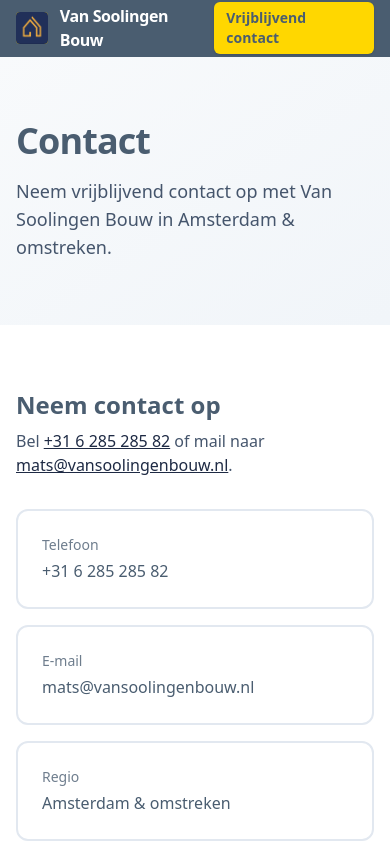
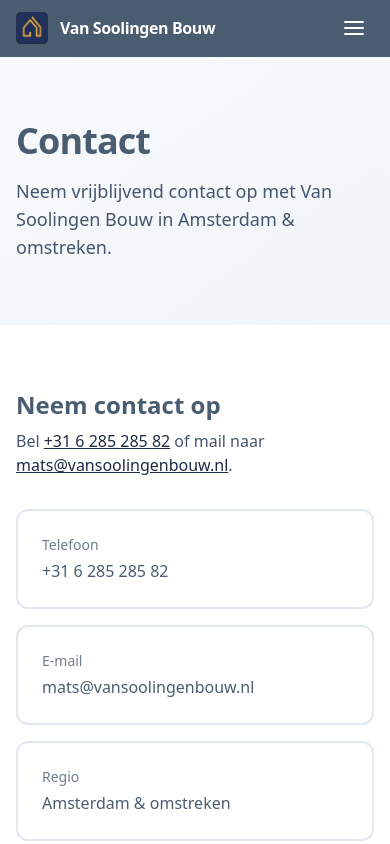
Before and after one commit to DiabeticGeek/vsbDemo, a Next.js app: page /contact in a window 390 px wide. Shown: the top 844 px of the page. Built offline with nearby package versions, Linux system fonts and the light colour scheme.

Commit message:
Feat: mobile hamburger menu with dropdown in SiteHeader (iOS-friendly)

```diff
--- a/src/components/SiteHeader.tsx
+++ b/src/components/SiteHeader.tsx
@@ -1,7 +1,12 @@
+"use client";
+
 import Link from "next/link";
 import Container from "@/components/Container";
+import { useState } from "react";
 
 export default function SiteHeader() {
+  const [open, setOpen] = useState(false);
+
   return (
     <header className="sticky top-0 z-50 border-b border-dark/40 bg-dark">
       <Container>
@@ -29,14 +34,49 @@
               Contact
             </Link>
           </nav>
+          {/* Desktop CTA */}
           <Link
             href="/contact"
-            className="rounded-md bg-gold px-3 py-1.5 text-sm font-semibold text-dark shadow hover:brightness-95"
+            className="hidden sm:inline-block rounded-md bg-gold px-3 py-1.5 text-sm font-semibold text-dark shadow hover:brightness-95"
           >
             Vrijblijvend contact
           </Link>
+
+          {/* Mobile hamburger */}
+          <button
+            type="button"
+            aria-label="Open menu"
+            aria-expanded={open}
+            onClick={() => setOpen((v) => !v)}
+            className="sm:hidden inline-flex items-center justify-center rounded-md p-2 text-white hover:bg-white/10 focus:outline-none focus:ring-2 focus:ring-white/40"
+          >
+            <svg className={`h-6 w-6 ${open ? "hidden" : "block"}`} viewBox="0 0 24 24" fill="none" stroke="currentColor" strokeWidth="2" strokeLinecap="round" strokeLinejoin="round">
+              <line x1="3" y1="12" x2="21" y2="12"></line>
+              <line x1="3" y1="6" x2="21" y2="6"></line>
+              <line x1="3" y1="18" x2="21" y2="18"></line>
+            </svg>
+            <svg className={`h-6 w-6 ${open ? "block" : "hidden"}`} viewBox="0 0 24 24" fill="none" stroke="currentColor" strokeWidth="2" strokeLinecap="round" strokeLinejoin="round">
+              <line x1="18" y1="6" x2="6" y2="18"></line>
+              <line x1="6" y1="6" x2="18" y2="18"></line>
+            </svg>
+          </button>
         </div>
       </Container>
+
+      {/* Mobile dropdown */}
+      {open && (
+        <div className="sm:hidden border-t border-white/10 bg-dark/98 backdrop-blur supports-[backdrop-filter]:bg-dark/80">
+          <Container>
+            <nav className="flex flex-col py-3 text-white">
+              <Link onClick={() => setOpen(false)} href="/over-ons" className="px-1 py-2 text-white/90 hover:text-white">Over ons</Link>
+              <Link onClick={() => setOpen(false)} href="/diensten" className="px-1 py-2 text-white/90 hover:text-white">Diensten</Link>
+              <Link onClick={() => setOpen(false)} href="/projecten" className="px-1 py-2 text-white/90 hover:text-white">Projecten</Link>
+              <Link onClick={() => setOpen(false)} href="/referenties" className="px-1 py-2 text-white/90 hover:text-white">Referenties</Link>
+              <Link onClick={() => setOpen(false)} href="/contact" className="mt-2 inline-block rounded-md bg-gold px-3 py-2 text-sm font-semibold text-dark shadow hover:brightness-95">Vrijblijvend contact</Link>
+            </nav>
+          </Container>
+        </div>
+      )}
     </header>
   );
 }
```
